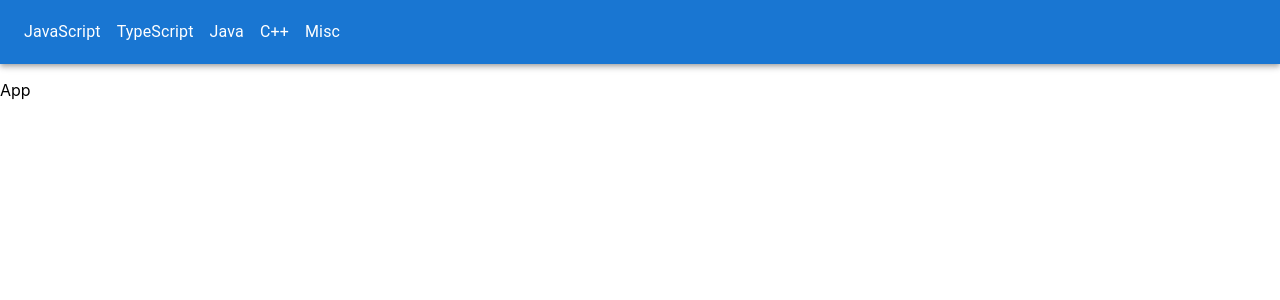
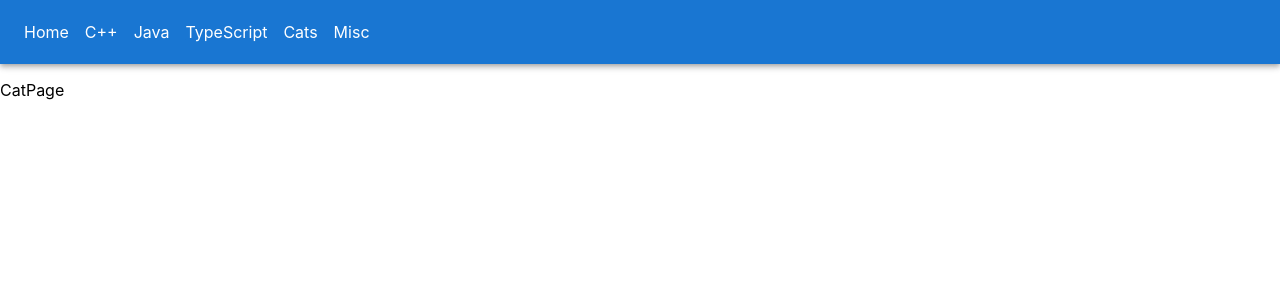
Before and after one commit to Jantero93/FullstackForum, a React (Create React App) app in the folder frontend/: page /cats in a window 1280 px wide. Shown: the top 300 px of the page. Built offline with nearby package versions, Linux system fonts and the light colour scheme.

Commit message:
routing on pages

```diff
--- a/frontend/src/App.tsx
+++ b/frontend/src/App.tsx
@@ -3,12 +3,30 @@ import React from 'react';
 /** Components */
 import NavBar from './components/layout/NavBar';
 
+/** Pages */
+import CatPage from './components/pages/CatPage';
+import CPage from './components/pages/CPage';
+import HomePage from './components/pages/HomePage';
+import JavaPage from './components/pages/JavaPage';
+import MiscPage from './components/pages/MiscPage';
+import TypeScriptPage from './components/pages/TypeScriptPage';
+
+import { BrowserRouter as Router, Routes, Route } from 'react-router-dom';
+
 const App: React.FC = () => {
   return (
-    <div>
+    <Router>
       <NavBar />
-      <p>App</p>
-    </div>
+
+      <Routes>
+        <Route index element={<HomePage />} />
+        <Route path="/cats" element={<CatPage />} />
+        <Route path="/c" element={<CPage />} />
+        <Route path="/java" element={<JavaPage />} />
+        <Route path="/misc" element={<MiscPage />} />
+        <Route path="/typescript" element={<TypeScriptPage />} />
+      </Routes>
+    </Router>
   );
 };
 
--- a/frontend/src/components/layout/NavBar.tsx
+++ b/frontend/src/components/layout/NavBar.tsx
@@ -1,22 +1,38 @@
+/** React */
 import React from 'react';
+import { useNavigate } from 'react-router-dom';
 
+/** UI  */
 import AppBar from '@mui/material/AppBar';
-
 import Container from '@mui/material/Container';
 import Toolbar from '@mui/material/Toolbar';
-import Typography from '@mui/material/Typography';
+import Link from '@mui/material/Link';
 
 const NavBar: React.FC = () => {
-  const forums: string[] = ['JavaScript', 'TypeScript', 'Java', 'C++', 'Misc'];
+  const forums: string[] = [
+    'Home',
+    'C++',
+    'Java',
+    'TypeScript',
+    'Cats',
+    'Misc'
+  ];
 
-  const forumNameClicked = (forumName: string): void => console.log(forumName);
+  const navigate = useNavigate();
+
+  const forumNameClicked = (forumName: string): void => {
+    if (forumName === 'C++') navigate('c');
+    else if (forumName === 'Home') navigate('/');
+    else navigate(forumName.toLowerCase());
+  };
 
   return (
     <AppBar position="static">
       <Container maxWidth="xl">
         <Toolbar disableGutters>
           {forums.map((forumName) => (
-            <Typography
+            <Link
+              style={{ color: 'white', cursor: 'pointer' }}
               key={forumName}
               noWrap
               sx={{ mr: 2, display: { xs: 'flex' } }}
@@ -25,7 +41,7 @@ const NavBar: React.FC = () => {
               onClick={(e: any) => forumNameClicked(e.target.id)}
             >
               {forumName}
-            </Typography>
+            </Link>
           ))}
         </Toolbar>
       </Container>
--- /dev/null
+++ b/frontend/src/components/pages/CPage.tsx
@@ -0,0 +1,11 @@
+import React from 'react';
+
+const CPage: React.FC = () => {
+  return (
+    <div>
+      <p>CPage</p>
+    </div>
+  );
+};
+
+export default CPage;
--- /dev/null
+++ b/frontend/src/components/pages/CatPage.tsx
@@ -0,0 +1,11 @@
+import React from 'react';
+
+const CatPage: React.FC = () => {
+  return (
+    <div>
+      <p>CatPage</p>
+    </div>
+  );
+};
+
+export default CatPage;
--- /dev/null
+++ b/frontend/src/components/pages/HomePage.tsx
@@ -0,0 +1,11 @@
+import React from 'react';
+
+const HomePage: React.FC = () => {
+  return (
+    <div>
+      <p>HomePage</p>
+    </div>
+  );
+};
+
+export default HomePage;
--- /dev/null
+++ b/frontend/src/components/pages/JavaPage.tsx
@@ -0,0 +1,11 @@
+import React from 'react';
+
+const JavaPage: React.FC = () => {
+  return (
+    <div>
+      <p>JavaPage</p>
+    </div>
+  );
+};
+
+export default JavaPage;
--- /dev/null
+++ b/frontend/src/components/pages/MiscPage.tsx
@@ -0,0 +1,11 @@
+import React from 'react';
+
+const MiscPage: React.FC = () => {
+  return (
+    <div>
+      <p>MiscPage</p>
+    </div>
+  );
+};
+
+export default MiscPage;
--- /dev/null
+++ b/frontend/src/components/pages/TypeScriptPage.tsx
@@ -0,0 +1,11 @@
+import React from 'react';
+
+const TypeScriptPage: React.FC = () => {
+  return (
+    <div>
+      <p>TypeScriptPage</p>
+    </div>
+  );
+};
+
+export default TypeScriptPage;
```
